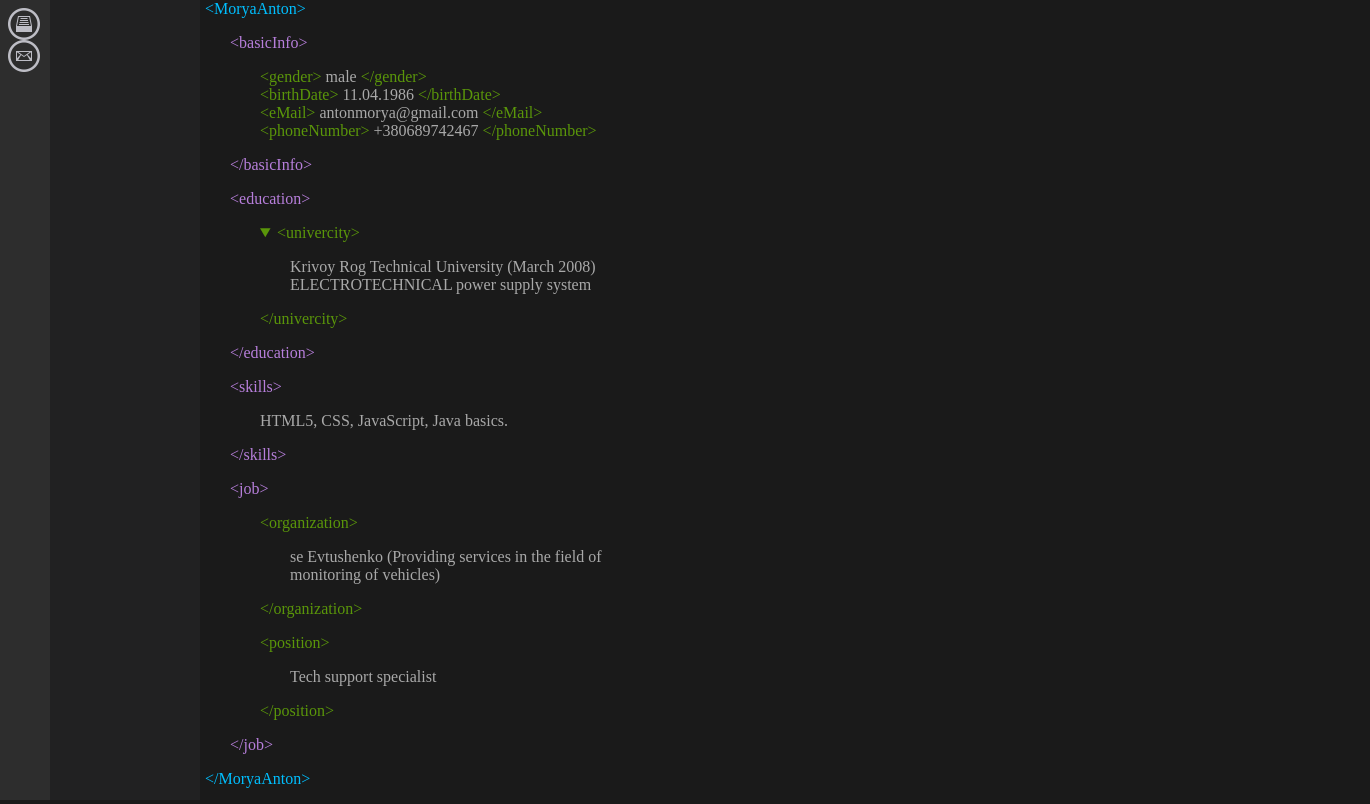
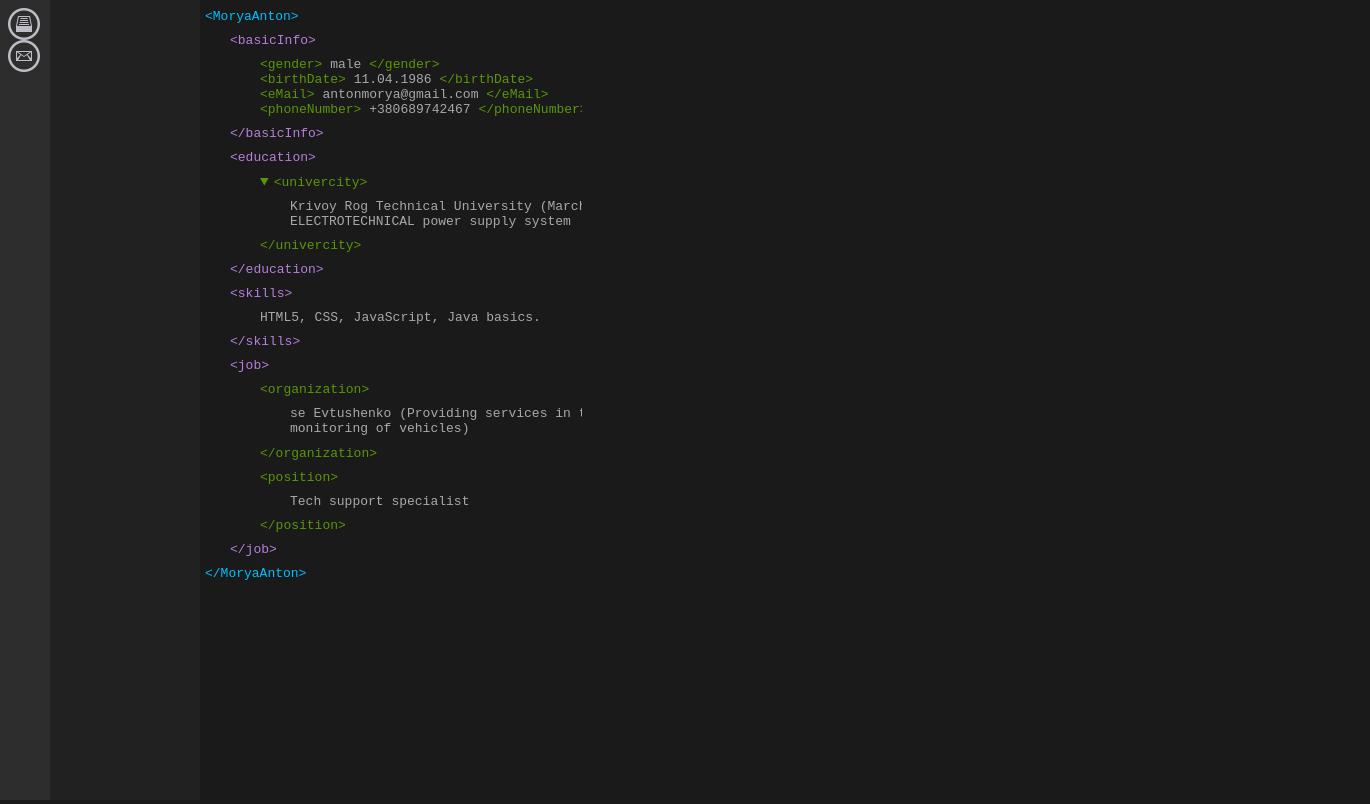
Before and after one commit to koldovsky/homepage, a plain HTML site: page index.html in a window 1280 px wide. Shown: the whole page, 1370 px wide, since content can reach past the window. Drawn offline with Linux system fonts and the light colour scheme.

Commit message:
1.2 (styling with problems)

```diff
--- a/styles/style.css
+++ b/styles/style.css
@@ -2,19 +2,27 @@ body {
 	background-color:#1A1A1A;
 	//color:#B3B3B3;
 	margin: 0;
+	padding: 0;
+	font-family: monospace;
+	display: -webkit-flex;
+	display: -moz-flex;
+  	display: flex;
+
+
 }
 
 #iconside {
-	float: left;
+	position: absolute;
 	width: 50;
-	height: 800;
+	height: 100%;
 	background-color: #2D2D2D;
 }
 
 #navside {
-	float: left;
+	position: absolute;
+	margin-left: 50;
 	width: 150;
-	height: 800;
+	height: 100%;
 	background-color: #212122;
 }
 
@@ -45,8 +53,8 @@ body {
 }
 
 p {
-	//margin-top: 0.1em; /* Отступ сверху */
-   // margin-bottom: 0.5em; /* Отступ снизу */
+	margin-top: 0.7em; /* Отступ сверху */
+    margin-bottom: 0.7em; /* Отступ снизу */
 }
 
 .c1 {
@@ -61,3 +69,15 @@ p {
 .c4 {
 	color: darkgrey;
 }
+article {
+	margin-left: 200;
+	height: 100%;
+	overflow-x: hidden;
+	overflow-y: auto;
+}
+
+::-webkit-scrollbar-thumb{
+    border-width:1px 1px 1px 2px;
+    border-color: #777;
+    background-color: #aaa;
+}
```
Also changed, not shown: index.html (+7 -1 lines).
